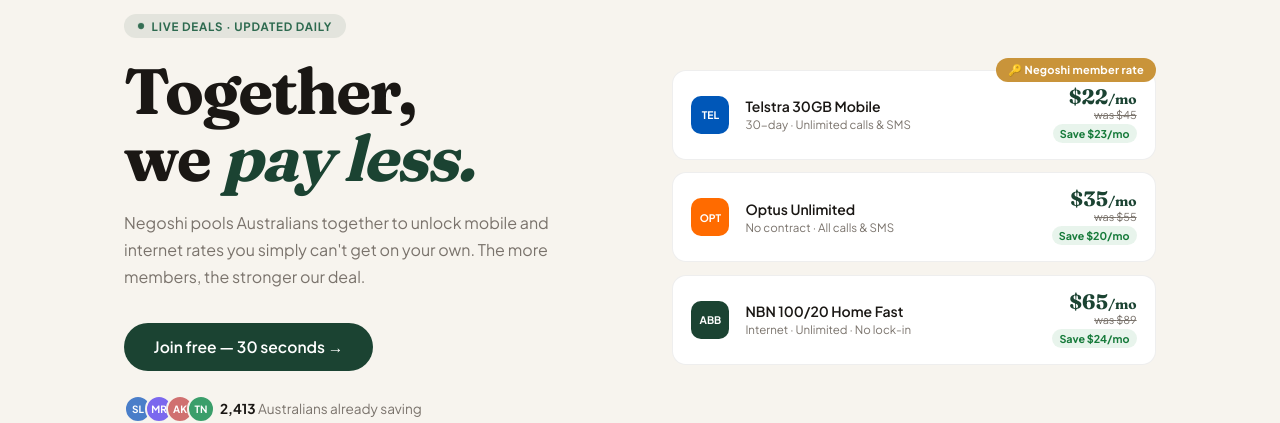
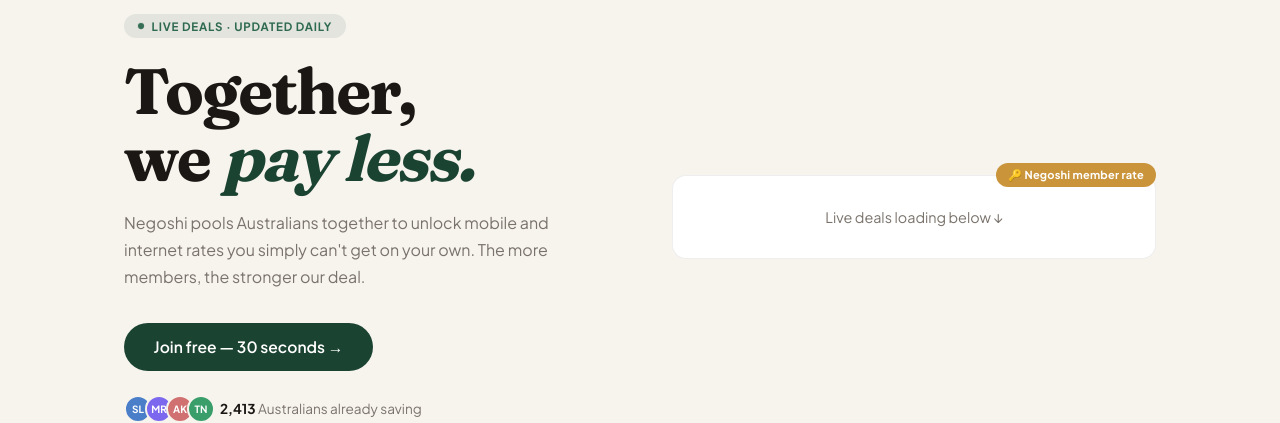
Before and after one commit to orbaba88-spec/Negoshi, a Next.js app: page / in a window 1280 px wide. Shown: the part 132-555 px from the top of the page. Built offline with nearby package versions, Linux system fonts and the light colour scheme; no server answers; the database is empty.

Commit message:
Remove demo deals from hero

```diff
--- a/app/components/Hero.tsx
+++ b/app/components/Hero.tsx
@@ -7,7 +7,6 @@
 function useCountUp(target: number, duration = 1400) {
   const [count, setCount] = useState(0)
   const started = useRef(false)
-
   useEffect(() => {
     if (started.current) return
     started.current = true
@@ -20,29 +19,15 @@
     }
     requestAnimationFrame(step)
   }, [target, duration])
-
   return count
 }
 
 export default function Hero() {
   const count = useCountUp(MEMBER_COUNT)
-  const [visible, setVisible] = useState(false)
-
-  useEffect(() => {
-    const t = setTimeout(() => setVisible(true), 100)
-    return () => clearTimeout(t)
-  }, [])
-
-  const previewDeals = [
-    { logo: 'TEL', color: '#0057B8', name: 'Telstra 30GB Mobile', detail: '30-day · Unlimited calls & SMS', price: '$22', was: '$45', save: 'Save $23/mo' },
-    { logo: 'OPT', color: '#FF6B00', name: 'Optus Unlimited',     detail: 'No contract · All calls & SMS',  price: '$35', was: '$55', save: 'Save $20/mo' },
-    { logo: 'ABB', color: '#1B4332', name: 'NBN 100/20 Home Fast', detail: 'Internet · Unlimited · No lock-in', price: '$65', was: '$89', save: 'Save $24/mo' },
-  ]
 
   return (
     <div className="n-hero-wrap">
       <div className="n-hero">
-        {/* Left — copy */}
         <div>
           <div className="n-eyebrow">
             <div className="n-pulse" />
@@ -72,28 +57,11 @@
             </span>
           </div>
         </div>
-
-        {/* Right — deal card previews */}
         <div className="n-hero-visual">
           <div className="n-member-badge">🔑 Negoshi member rate</div>
-          {previewDeals.map((deal, i) => (
-            <div
-              key={i}
-              className={`n-deal-preview${visible ? ' visible' : ''}`}
-              style={{ animationDelay: `${i * 120}ms` }}
-            >
-              <div className="n-dp-logo" style={{ background: deal.color }}>{deal.logo}</div>
-              <div className="n-dp-info">
-                <div className="n-dp-name">{deal.name}</div>
-                <div className="n-dp-detail">{deal.detail}</div>
-              </div>
-              <div className="n-dp-pricing">
-                <div className="n-dp-price">{deal.price}<span style={{ fontSize: '0.85rem' }}>/mo</span></div>
-                <div className="n-dp-was">was {deal.was}</div>
-                <div className="n-save-badge">{deal.save}</div>
-              </div>
-            </div>
-          ))}
+          <div style={{ background: '#fff', borderRadius: 14, padding: '2rem', border: '1px solid rgba(26,23,20,.07)', textAlign: 'center', color: '#7A736C', fontSize: '0.9rem' }}>
+            Live deals loading below ↓
+          </div>
         </div>
       </div>
     </div>
--- a/app/page.tsx
+++ b/app/page.tsx
@@ -6,45 +6,24 @@
 import { CollectivePower, CTASection } from './components/ClientSections'
 import './negoshi.css'
 
-// ─── Supabase (server-side) ────────────────────────────────────────────────
 async function getDeals() {
   const supabase = createClient(
     process.env.NEXT_PUBLIC_SUPABASE_URL!,
     process.env.NEXT_PUBLIC_SUPABASE_ANON_KEY!
   )
-
   const { data, error } = await supabase
     .from('deals')
-    .select(`
-      id,
-      plan_name,
-      data_gb,
-      price,
-      retail_price,
-      is_featured,
-      is_member_exclusive,
-      affiliate_url,
-      description,
-      providers ( name, logo_color, logo_text ),
-      categories ( name, slug )
-    `)
+    .select(`id, plan_name, description, price, retail_price, is_featured, is_member_exclusive, affiliate_url, providers ( name, logo_color, logo_text ), categories ( name, slug )`)
     .eq('is_active', true)
     .order('is_featured', { ascending: false })
     .order('price', { ascending: true })
     .limit(6)
-
-  if (error) {
-    console.error('Deals fetch error:', error)
-    return []
-  }
-
+  if (error) { console.error(error); return [] }
   return data ?? []
 }
 
-// ─── Page ──────────────────────────────────────────────────────────────────
 export default async function HomePage() {
   const deals = await getDeals()
-
   return (
     <>
       <Navbar />
```
